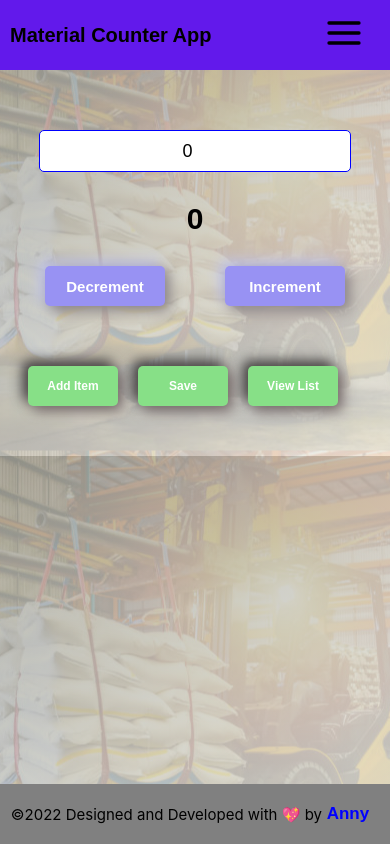
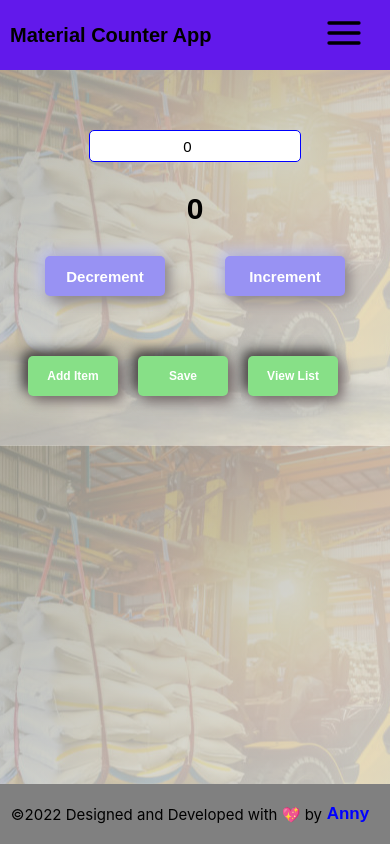
Before and after one commit to Anny85-code/material-counter, a React (Create React App) app: page /counterpage in a window 390 px wide. Built offline with nearby package versions, Linux system fonts and the light colour scheme.

Commit message:
:art: Counter css
Update css

```diff
--- a/src/counterPage/CounterPage.css
+++ b/src/counterPage/CounterPage.css
@@ -66,4 +66,10 @@
     margin: 10px;
     font-size: 12px;
   }
+
+  .main-conter-container > input {
+    width: 200px;
+    height: 20px;
+    font-size: 15px;
+  }
 }
```
